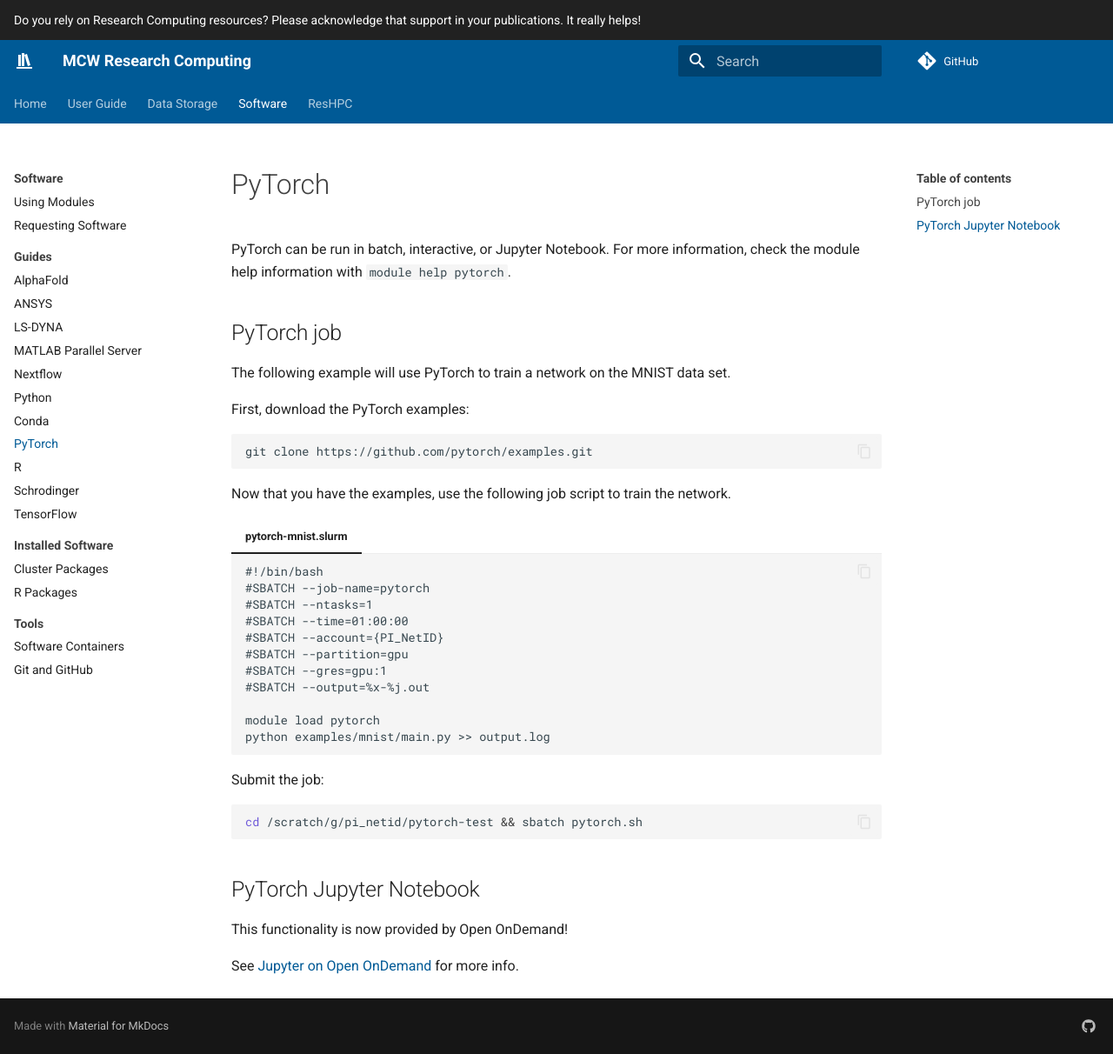
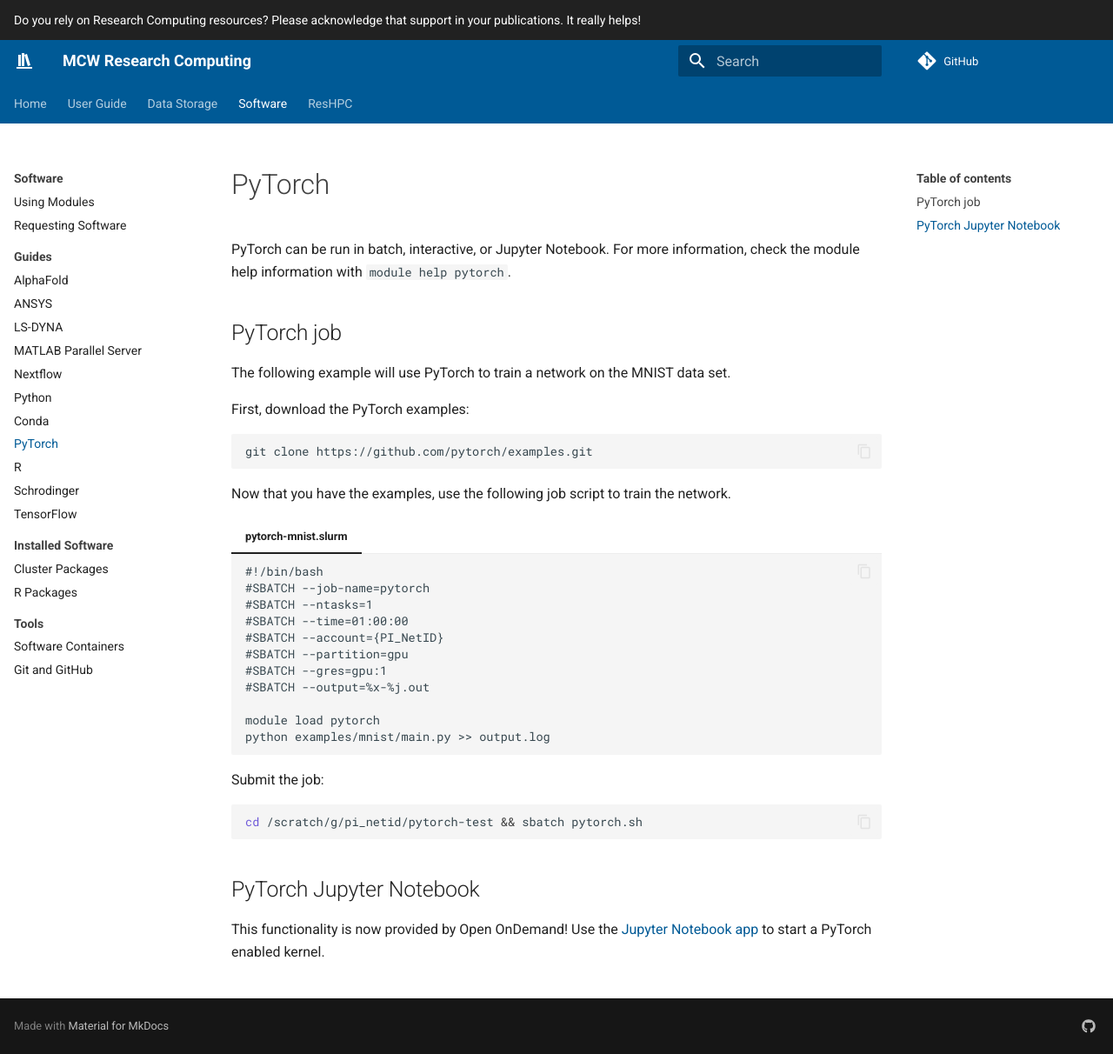
Before and after one commit to mcw-rcc/mcw-rcc.github.io, an MkDocs documentation site: the page built from docs/software/pytorch.md, in a window 1280 px wide and 1212 px high. Shown: the whole window at 87% size. Built offline with MkDocs 1.6.1 and Material for MkDocs 9.7.7, drawn with Linux system fonts in a browser that asks for light colours; comment, search, counter and statistics services are not loaded.

Commit message:
Fixing typos and internal links

```diff
--- a/docs/software/pytorch.md
+++ b/docs/software/pytorch.md
@@ -39,8 +39,6 @@
 
 ## PyTorch Jupyter Notebook
 
-This functionality is now provided by Open OnDemand!
-
-See [Jupyter on Open OnDemand](../user-guide/access/ondemand.md#jupyter-notebooks) for more info.
+This functionality is now provided by Open OnDemand! Use the [Jupyter Notebook app](https://ondemand.rcc.mcw.edu/pun/sys/dashboard/batch_connect/sys/bc_hpc_jupyter/session_contexts/new) to start a PyTorch enabled kernel.
 
 --8<-- "includes/abbreviations.md"
```
Also changed, not shown: docs/faq.md (+4 -4 lines), docs/news/posts/2024-04-04.md (+1 -1 lines), docs/user-guide/jobs/running-jobs.md (+2 -2 lines).
